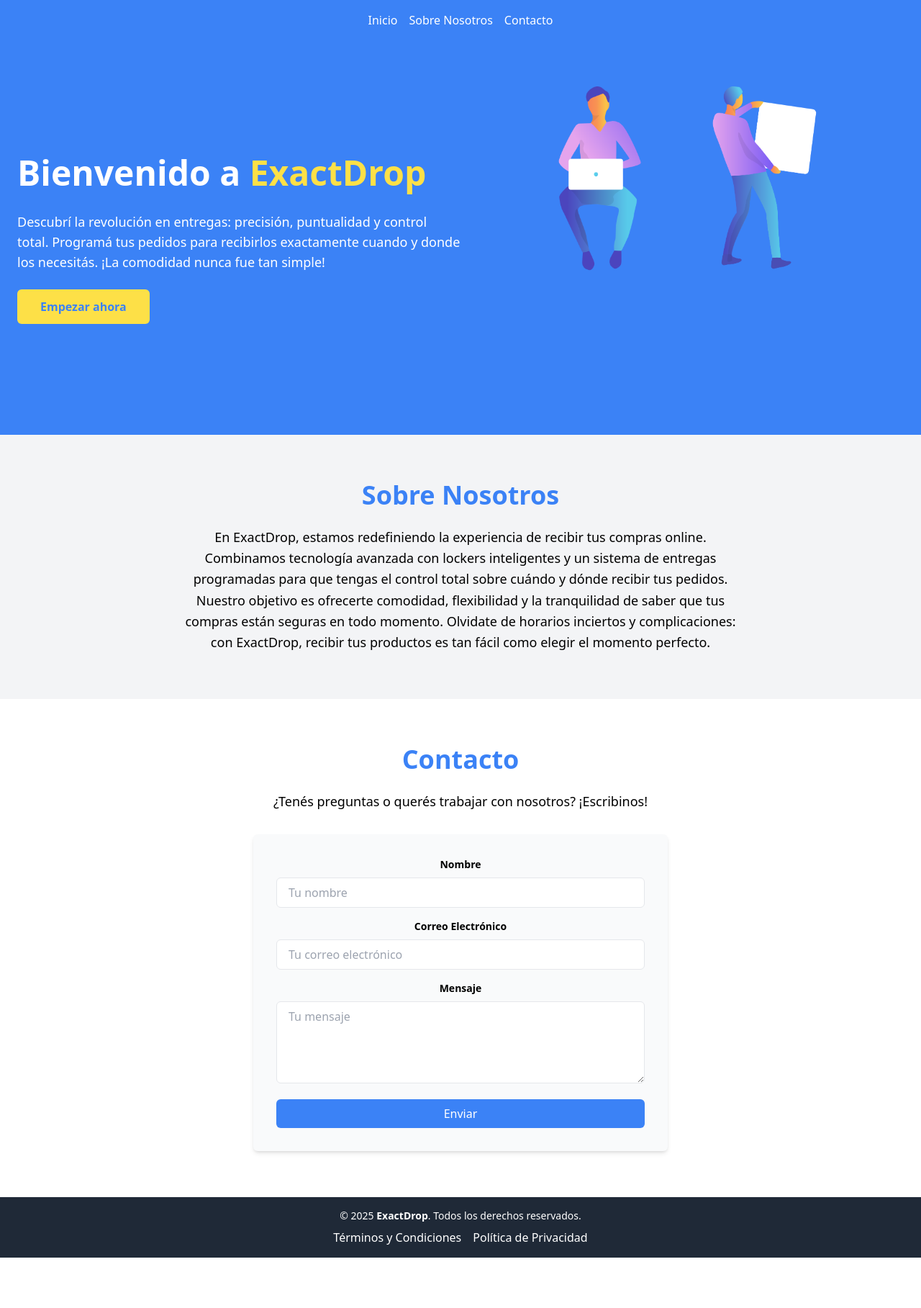
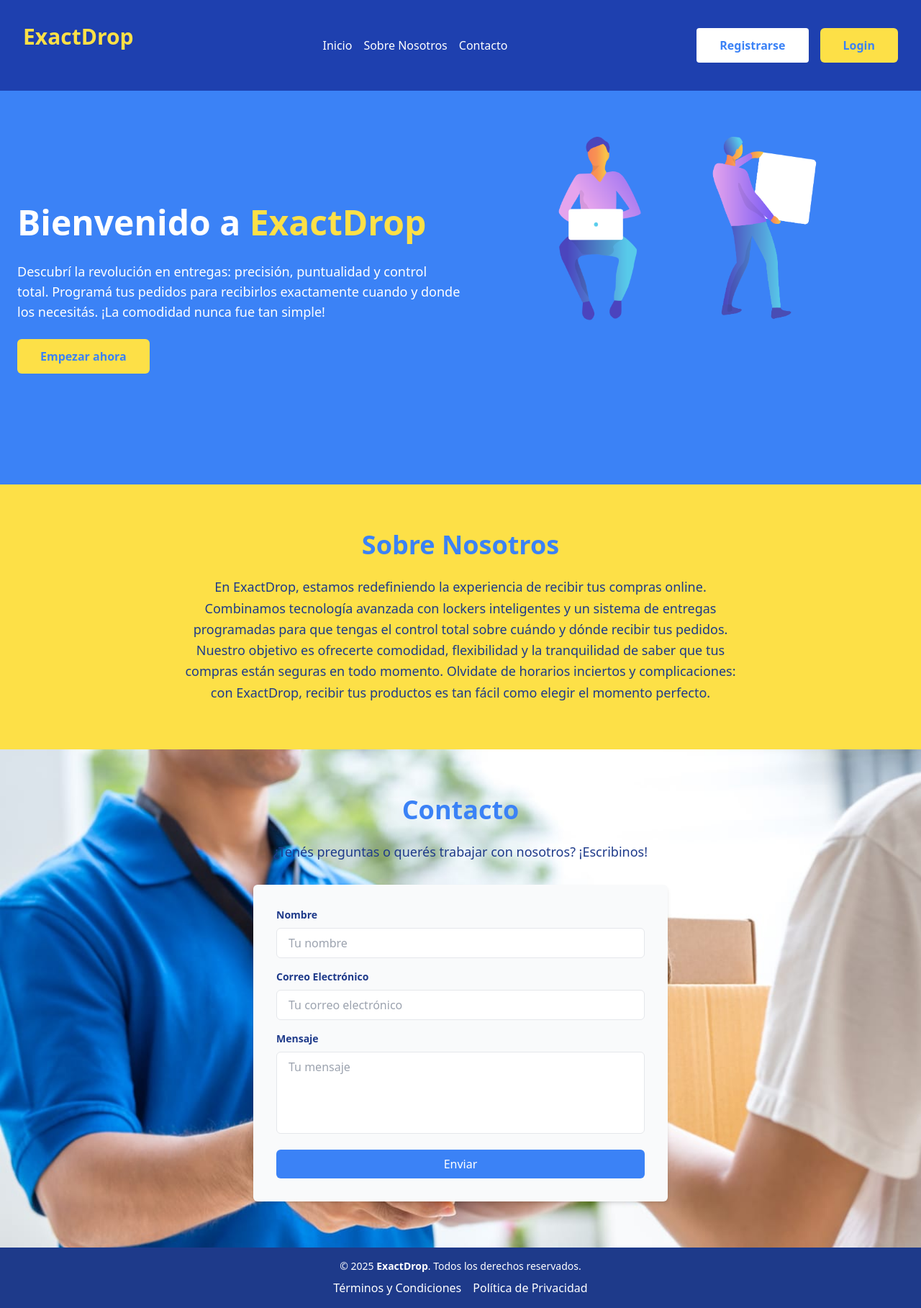
Before and after one commit to nahuperdomo/frontend-puntualbox, a Next.js app: page / in a window 1280 px wide. Shown: the whole page at 72% size. Before the commit the page ends 1747 px from the top, so only its background shows below. Built offline with nearby package versions, Linux system fonts and the light colour scheme.

Commit message:
Cambios de atrevido
diseno y colores del inicio

```diff
--- a/src/app/globals.css
+++ b/src/app/globals.css
@@ -1,3 +1,7 @@
 @tailwind base;
 @tailwind components;
 @tailwind utilities;
+
+html {
+    scroll-behavior: smooth;
+}
--- a/src/app/layout.tsx
+++ b/src/app/layout.tsx
@@ -4,6 +4,7 @@
 import Navbar from '../components/Navbar'
 import Footer from "@/components/Footer";
 import './globals.css'
+import Head from "next/head";
 
 export const metadata = {
   title: 'ExactDrop',
@@ -13,11 +14,13 @@
   return (
     <>
     <html lang="en">
+      <Head>
         <link
           href="https://fonts.googleapis.com/icon?family=Material+Icons"
           rel="stylesheet"
+          precedence="default"
         />
-
+      </Head>
       <body>
         <header>
           <Navbar></Navbar>
--- a/src/app/page.tsx
+++ b/src/app/page.tsx
@@ -35,10 +35,10 @@
       </div>
 
       {/* Sobre Nosotros */}
-      <div className="about py-16 px-6 bg-gray-100">
+      <div id="about" className="about py-16 px-6 bg-yellow-300">
         <div className="container mx-auto text-center">
           <h2 className="text-4xl font-bold text-blue-500 mb-6">Sobre Nosotros</h2>
-          <p className="text-lg leading-relaxed max-w-3xl mx-auto">
+          <p className="text-lg leading-relaxed max-w-3xl mx-auto text-blue-900">
             En ExactDrop, estamos redefiniendo la experiencia de recibir tus compras online.
             Combinamos tecnología avanzada con lockers inteligentes y un sistema de entregas programadas para que tengas el control total sobre cuándo y dónde recibir tus pedidos.
             <br />
@@ -49,13 +49,13 @@
       </div>
 
       {/* Contacto */}
-      <div className="contact bg-white py-16 px-6">
-        <div className="container mx-auto text-center">
-          <h2 className="text-4xl font-bold text-blue-500 mb-6">Contacto</h2>
-          <p className="text-lg mb-8">
+      <div id="contact" className="contact bg-contact-bg bg-cover bg-fixed py-16 px-6">
+        <div className="container mx-auto">
+          <h2 className="text-4xl font-bold text-blue-500 mb-6 text-center">Contacto</h2>
+          <p className="text-lg mb-8 text-blue-900 text-center">
             ¿Tenés preguntas o querés trabajar con nosotros? ¡Escribinos!
           </p>
-          <form className="max-w-xl mx-auto bg-gray-50 p-8 rounded-md shadow-md">
+          <form className="max-w-xl mx-auto bg-gray-50 p-8 rounded-md shadow-md text-blue-900">
             <div className="mb-4">
               <label className="block text-sm font-bold mb-2" htmlFor="name">
                 Nombre
@@ -87,12 +87,12 @@
                 id="message"
                 placeholder="Tu mensaje"
                 rows={4}
+                style={{ resize: 'none' }}
               />
             </div>
             <button
               type="submit"
-              className="w-full bg-blue-500 text-white py-2 rounded-md hover:bg-blue-600"
-            >
+              className="w-full bg-blue-500 text-white py-2 rounded-md hover:bg-blue-600">
               Enviar
             </button>
           </form>
--- a/src/components/Footer.tsx
+++ b/src/components/Footer.tsx
@@ -1,6 +1,6 @@
 const Footer = () => {
     return (
-        <footer className="bg-gray-800 text-white py-4">
+        <footer className="bg-blue-900 text-white py-4">
             <div className="container mx-auto text-center">
                 <p className="text-sm">
                     &copy; 2025 <span className="font-bold">ExactDrop</span>. Todos los derechos reservados.
--- a/src/components/Navbar.tsx
+++ b/src/components/Navbar.tsx
@@ -2,24 +2,35 @@
 
 const Navbar = () => {
     return (
-        <nav className="bg-blue-500 p-4">
+        <nav className="bg-blue-800 p-8">
+            <div className="flex items-center justify-between space-x-2">
+                <h1 className="text-3xl font-bold mb-6 leading-tight text-yellow-300"><a href="/">ExactDrop</a></h1>
                 <ul className="flex justify-center space-x-4">
                     <li>
-                    <Link href="/" className="text-white hover:underline">
+                        <Link href="/" className="text-white hover:text-yellow-300 hover:underline">
                             Inicio
                         </Link>
                     </li>
                     <li>
-                    <Link href="#about" className="text-white hover:underline">
+                        <Link href="#about" className="text-white hover:text-yellow-300 hover:underline">
                             Sobre Nosotros
                         </Link>
                     </li>
                     <li>
-                    <Link href="#contact" className="text-white hover:underline">
+                        <Link href="#contact" className="text-white hover:text-yellow-300 hover:underline">
                             Contacto
                         </Link>
                     </li>
                 </ul>
+                <div className="flex space-x-4">
+                    <button className="bg-white text-blue-500 font-bold py-3 px-8 rounded hover:bg-gray-200">
+                        <a href="/register">Registrarse</a>
+                    </button>
+                    <button className="bg-yellow-300 text-blue-500 px-8 py-3 font-bold rounded-md hover:bg-yellow-400">
+                        <a href="/login">Login</a>
+                    </button>
+                </div>
+            </div>
         </nav>
     );
 };
--- a/tailwind.config.js
+++ b/tailwind.config.js
@@ -5,7 +5,11 @@
     './src/**/*.{js,ts,jsx,tsx}'
   ],
   theme: {
-    extend: {},
+    extend: {
+      backgroundImage: {
+        'contact-bg': "url('/images.jpg')",
+      }
+  },
   },
   plugins: [],
 }
```
Also changed, not shown: public/images.jpg (added). Lines whose indentation alone changed are shown as unchanged.
